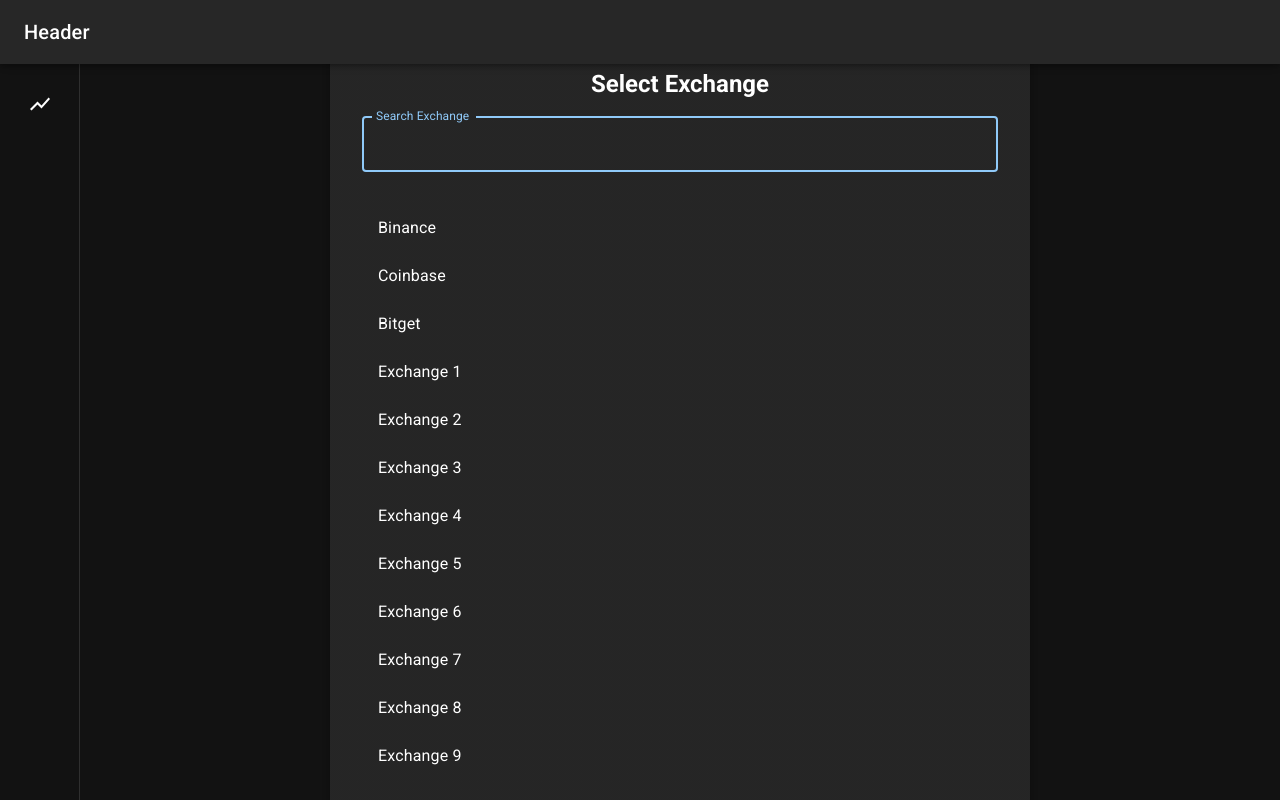
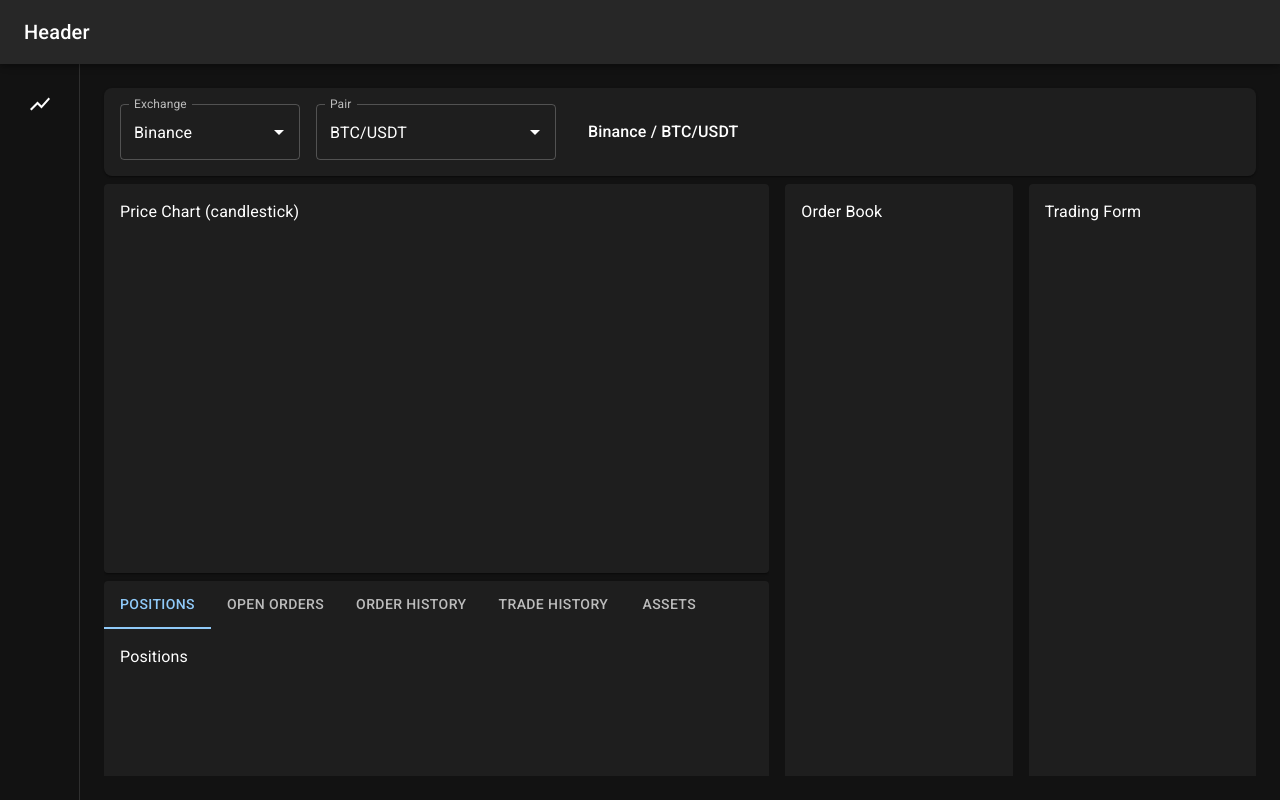
Before and after one commit to Flotskey/equilibrium-ui, a React (Vite) app: page / in a window 1280 px wide. Built offline with nearby package versions, Linux system fonts and the light colour scheme.

Commit message:
Rename OrdersTabs component, remove Exchange Select step

```diff
--- a/src/components/OrdersTabs.tsx
+++ b/src/components/OrdersTabs.tsx
@@ -1,6 +1,6 @@
 import { Box, Paper, Tab, Tabs } from '@mui/material';
 
-const OrdersTabs = ({ tab, setTab }: { tab: number, setTab: (v: number) => void }) => (
+const OrderManager = ({ tab, setTab }: { tab: number, setTab: (v: number) => void }) => (
   <Paper sx={{ p: 0, minHeight: 400, display: 'flex', flexDirection: 'column', flexShrink: 0, overflow: 'hidden' }}>
     <Tabs value={tab} onChange={(_, v) => setTab(v)} variant="scrollable" scrollButtons="auto">
       <Tab label="Positions" />
@@ -19,4 +19,4 @@
   </Paper>
 );
 
-export default OrdersTabs;
+export default OrderManager;
--- a/src/components/TradingChart.tsx
+++ b/src/components/TradingChart.tsx
@@ -1,7 +1,7 @@
 import { Paper } from '@mui/material';
 
 const TradingChart = () => (
-  <Paper sx={{ flex: 1, mb: 1, p: 2, minHeight: 160, display: 'flex', flexDirection: 'column', overflow: 'hidden' }}>
+  <Paper sx={{ flex: 1, mb: 1, p: 2, minHeight: 320, display: 'flex', flexDirection: 'column', overflow: 'hidden' }}>
     Price Chart (candlestick)
   </Paper>
 );
--- a/src/components/TradingTopBar.tsx
+++ b/src/components/TradingTopBar.tsx
@@ -1,5 +1,4 @@
-import ArrowBackIcon from '@mui/icons-material/ArrowBack';
-import { Autocomplete, Box, IconButton, Paper, TextField } from '@mui/material';
+import { Autocomplete, Box, Paper, TextField } from '@mui/material';
 import React from 'react';
 
 interface ExchangeOption {
@@ -14,28 +13,37 @@
 }
 
 interface TradingTopBarProps {
-  selectedExchange: ExchangeOption | null;
-  selectedPair: PairOption | null;
+  exchangeOptions: ExchangeOption[];
+  selectedExchange: ExchangeOption;
+  onExchangeChange: (_event: any, value: ExchangeOption) => void;
+  selectedPair: PairOption;
   pairsForExchange: PairOption[];
-  handleBack: () => void;
-  handlePairChange: (_event: any, value: PairOption | null) => void;
+  onPairChange: (_event: any, value: PairOption) => void;
 }
 
 const TradingTopBar: React.FC<TradingTopBarProps> = ({
+  exchangeOptions,
   selectedExchange,
+  onExchangeChange,
   selectedPair,
   pairsForExchange,
-  handleBack,
-  handlePairChange,
+  onPairChange,
 }) => (
   <Paper sx={{ mb: 1, p: 2, borderRadius: 2, minHeight: 56, display: 'flex', alignItems: 'center', gap: 2 }} elevation={1}>
-    <IconButton onClick={handleBack} size="small" color="primary">
-      <ArrowBackIcon />
-    </IconButton>
+    <Autocomplete
+      options={exchangeOptions}
+      value={selectedExchange}
+      onChange={onExchangeChange}
+      renderInput={(params) => <TextField {...params} label="Exchange" />}
+      fullWidth={false}
+      sx={{ minWidth: 180 }}
+      disableClearable
+      isOptionEqualToValue={(option, value) => option.value === value.value}
+    />
     <Autocomplete
       options={pairsForExchange}
-      value={selectedPair ?? undefined}
-      onChange={handlePairChange}
+      value={selectedPair}
+      onChange={onPairChange}
       renderInput={(params) => <TextField {...params} label="Pair" />}
       fullWidth={false}
       sx={{ minWidth: 240 }}
--- a/src/pages/TradingPage.tsx
+++ b/src/pages/TradingPage.tsx
@@ -1,8 +1,8 @@
-import OrdersTabs from '@/components/OrdersTabs';
+import OrderManager from '@/components/OrdersTabs';
 import TradingTopBar from '@/components/TradingTopBar';
-import { Box, List, ListItem, ListItemButton, ListItemText, Paper, TextField, Typography } from '@mui/material';
+import { Box } from '@mui/material';
 import Grid2 from '@mui/material/Grid2';
-import { useState } from 'react';
+import { useEffect, useState } from 'react';
 import OrderBook from '../components/OrderBook';
 import TradingChart from '../components/TradingChart';
 import TradingForm from '../components/TradingForm';
@@ -47,81 +47,53 @@
   ];
 }
 
+const LOCAL_STORAGE_KEY = 'selectedExchange';
+
 const TradingPage = () => {
   const [tab, setTab] = useState(0);
-  const [selectedExchange, setSelectedExchange] = useState<ExchangeOption | null>(null);
-  const [selectedPair, setSelectedPair] = useState<PairOption | null>(null);
-  const [search, setSearch] = useState('');
-  const [pairOpen, setPairOpen] = useState(false);
+  const [selectedExchange, setSelectedExchange] = useState<ExchangeOption>(() => {
+    const saved = localStorage.getItem(LOCAL_STORAGE_KEY);
+    return (
+      mockExchanges.find(e => e.value === saved) || mockExchanges[0]
+    );
+  });
+  const [selectedPair, setSelectedPair] = useState<PairOption>(() => mockPairs[mockExchanges[0].value][0]);
 
-  // Filter exchanges by search
-  const filteredExchanges = mockExchanges.filter(e =>
-    e.label.toLowerCase().includes(search.toLowerCase())
-  );
+  useEffect(() => {
+    localStorage.setItem(LOCAL_STORAGE_KEY, selectedExchange.value);
+    setSelectedPair(mockPairs[selectedExchange.value][0]);
+  }, [selectedExchange]);
 
-  // When exchange is selected, set default pair
-  const handleExchangeSelect = (exchange: ExchangeOption) => {
-    setSelectedExchange(exchange);
-    setSelectedPair(mockPairs[exchange.value][0]);
+  const handleExchangeChange = (_event: any, value: ExchangeOption) => {
+    setSelectedExchange(value);
   };
 
-  const handlePairChange = (_event: any, value: PairOption | null) => {
+  const handlePairChange = (_event: any, value: PairOption) => {
     setSelectedPair(value);
   };
 
-  const handleBack = () => {
-    setSelectedExchange(null);
-    setSelectedPair(null);
-  };
+  const pairsForExchange: PairOption[] = mockPairs[selectedExchange.value];
 
-  const pairsForExchange: PairOption[] = selectedExchange ? mockPairs[selectedExchange.value] : [];
-
-  // Exchange list view
-  if (!selectedExchange) {
-    return (
-      <Box sx={{ width: '100%', height: '100%', p: 0, m: 0, display: 'flex', flexDirection: 'column', alignItems: 'center', justifyContent: 'center' }}>
-        <Paper sx={{ p: 4, minWidth: 480, maxWidth: 700, width: '100%', display: 'flex', flexDirection: 'column', alignItems: 'center', gap: 2 }} elevation={3}>
-          <Typography variant="h5" sx={{ fontWeight: 600 }}>Select Exchange</Typography>
-          <TextField
-            label="Search Exchange"
-            value={search}
-            onChange={e => setSearch(e.target.value)}
-            sx={{ width: '100%' }}
-            autoFocus
-          />
-          <List sx={{ width: '100%', maxHeight: 600, overflow: 'auto', mt: 1 }}>
-            {filteredExchanges.map((exchange) => (
-              <ListItem key={exchange.value} disablePadding>
-                <ListItemButton onClick={() => handleExchangeSelect(exchange)}>
-                  <ListItemText primary={exchange.label} />
-                </ListItemButton>
-              </ListItem>
-            ))}
-            {filteredExchanges.length === 0 && (
-              <ListItem>
-                <ListItemText primary="No exchanges found" />
-              </ListItem>
-            )}
-          </List>
-        </Paper>
-      </Box>
-    );
-  }
-
-  // Trading terminal view
   return (
     <Box sx={{ width: '100%', height: '100%', p: 0, m: 0, display: 'flex', flexDirection: 'column' }}>
       <TradingTopBar
+        exchangeOptions={mockExchanges}
         selectedExchange={selectedExchange}
+        onExchangeChange={handleExchangeChange}
         selectedPair={selectedPair}
         pairsForExchange={pairsForExchange}
-        handleBack={handleBack}
-        handlePairChange={handlePairChange}
+        onPairChange={handlePairChange}
       />
       <Grid2 container spacing={2} sx={{ flex: 1, minHeight: 0, overflow: 'hidden' }}>
         <Grid2 size={7} sx={{ display: 'flex', flexDirection: 'column', minWidth: 0, minHeight: 0, overflow: 'hidden' }}>
-          <TradingChart />
-          <OrdersTabs tab={tab} setTab={setTab} />
+          <Box sx={{ display: 'flex', flexDirection: 'column', flex: 1, minHeight: 0 }}>
+            <Box sx={{ flex: 6, minHeight: 0, display: 'flex', flexDirection: 'column' }}>
+              <TradingChart />
+            </Box>
+            <Box sx={{ flex: 5, minHeight: 0, display: 'flex', flexDirection: 'column' }}>
+              <OrderManager tab={tab} setTab={setTab} />
+            </Box>
+          </Box>
         </Grid2>
         <Grid2 size={2.5} sx={{ display: 'flex', flexDirection: 'column', minWidth: 0, minHeight: 0, overflow: 'hidden' }}>
           <OrderBook />
```
